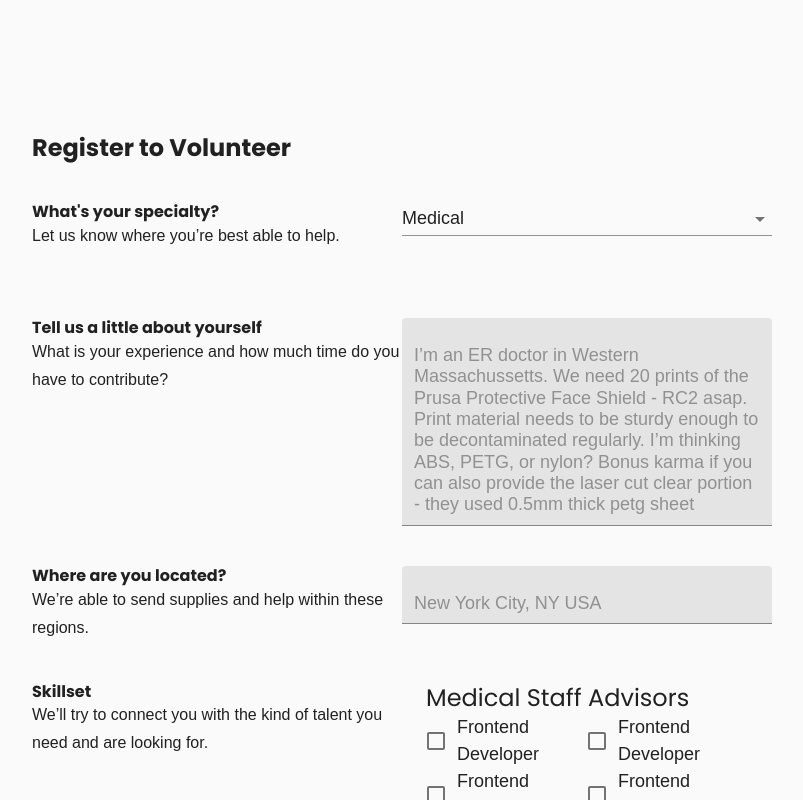
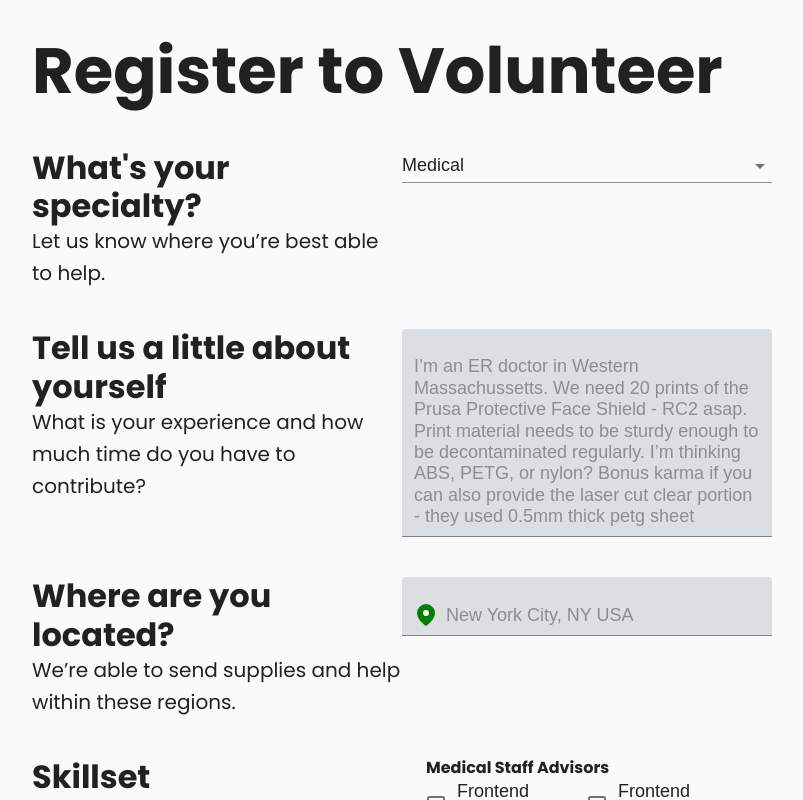
Before and after one commit to crowdsourcemedical/volunteer-database, a React (Create React App) app in the folder frontend/: page /signup in a window 1280 px wide. Shown: the part 160-960 px from the top of the page, without its empty margins (238-1041 px from the left). Built offline with nearby package versions, Linux system fonts and the light colour scheme; a web font is replaced by a local one.

Commit message:
finished styling for desktop

```diff
--- a/frontend/package.json
+++ b/frontend/package.json
@@ -11,6 +11,7 @@
     "pullstate": "^1.11.0",
     "react": "^16.13.1",
     "react-dom": "^16.13.1",
+    "react-feather": "^2.0.3",
     "react-router-dom": "^5.1.2",
     "react-scripts": "3.4.0"
   },
--- a/frontend/src/css/signup.css
+++ b/frontend/src/css/signup.css
@@ -1,10 +1,11 @@
 .about-text {
   width: 100%;
+  background: #f2f5f7;
 }
 
 .signup__container {
   padding: 10px;
-  margin: 200px;
+  margin: 100px 200px 200px 200px;
 }
 
 .specialty__container {
--- a/frontend/src/pages/signup.js
+++ b/frontend/src/pages/signup.js
@@ -1,4 +1,5 @@
 import React, { Component } from "react";
+import { MapPin } from "react-feather";
 import {
   InputLabel,
   Select,
@@ -11,6 +12,7 @@ import {
   FormControlLabel,
   makeStyles,
   Typography,
+  InputAdornment,
   Button
 } from "@material-ui/core";
 import { ComputerScienceTypes, MedicalTypes } from "../types/SignupTypes";
@@ -78,13 +80,13 @@ export default class SignupPage extends Component {
       >
         <Grid item xs>
           <FormControlLabel
-            control={<Checkbox name="checkedA" />}
+            control={<Checkbox name="checkedA" color="primary" />}
             label="Frontend Developer"
           />
         </Grid>
         <Grid item xs>
           <FormControlLabel
-            control={<Checkbox name="checkedA" />}
+            control={<Checkbox name="checkedA" color="primary" />}
             label="Frontend Developer"
           />
         </Grid>
@@ -105,7 +107,7 @@ export default class SignupPage extends Component {
           className="signup__gridWrap"
         >
           <Grid item>
-            <Typography variant="h3" fontWeight="fontWeightBold">
+            <Typography variant="h1" fontWeight="fontWeightBold">
               Register to Volunteer
             </Typography>
           </Grid>
@@ -117,8 +119,8 @@ export default class SignupPage extends Component {
               alignItems="flex-start"
             >
               <Grid item xs>
-                <Typography variant="h4">What's your specialty?</Typography>
-                <Typography variant="subtitle1">
+                <Typography variant="h2">What's your specialty?</Typography>
+                <Typography variant="h6">
                   Let us know where you’re best able to help.
                 </Typography>
               </Grid>
@@ -145,10 +147,10 @@ export default class SignupPage extends Component {
               alignItems="flex-start"
             >
               <Grid item xs>
-                <Typography variant="h4">
+                <Typography variant="h2">
                   Tell us a little about yourself
                 </Typography>
-                <Typography variant="subtitle1">
+                <Typography variant="h6">
                   What is your experience and how much time do you have to
                   contribute?
                 </Typography>
@@ -175,8 +177,8 @@ export default class SignupPage extends Component {
               alignItems="flex-start"
             >
               <Grid item xs>
-                <Typography variant="h4">Where are you located?</Typography>
-                <Typography variant="subtitle1">
+                <Typography variant="h2">Where are you located?</Typography>
+                <Typography variant="h6">
                   We’re able to send supplies and help within these regions.
                 </Typography>
               </Grid>
@@ -185,11 +187,29 @@ export default class SignupPage extends Component {
                   className="about-text"
                   placeholder="New York City, NY USA"
                   name="aboutText"
-                  multiline
                   variant="filled"
                   rows="1"
                   value={this.state.loc}
                   onChange={this.handleChange}
+                  InputProps={{
+                    startAdornment: (
+                      <InputAdornment position="start">
+                        <svg
+                          xmlns="http://www.w3.org/2000/svg"
+                          viewBox="0 0 24 24"
+                          height="24"
+                          width="24"
+                          fill="green"
+                          strokeWidth="2"
+                          strokeLinecap="round"
+                          strokeLinejoin="round"
+                        >
+                          <path d="M21 10c0 7-9 13-9 13s-9-6-9-13a9 9 0 0 1 18 0z" />
+                          <circle cx="12" cy="10" r="3" fill="white" />
+                        </svg>
+                      </InputAdornment>
+                    )
+                  }}
                 />
               </Grid>
             </Grid>
@@ -202,19 +222,21 @@ export default class SignupPage extends Component {
               alignItems="flex-start"
             >
               <Grid item xs>
-                <Typography variant="h4">Skillset</Typography>
-                <Typography variant="subtitle1">
+                <Typography variant="h2">Skillset</Typography>
+                <Typography variant="h6">
                   We’ll try to connect you with the kind of talent you need and
                   are looking for.
                 </Typography>
               </Grid>
               <Grid item xs>
                 <Container>
-                  <Typography variant="h5">Medical Staff Advisors</Typography>
+                  <Typography variant="h4">Medical Staff Advisors</Typography>
                   {this.renderSkillset(3)}
-                  <Typography variant="h5">Engineering</Typography>
+                  <br />
+                  <Typography variant="h4">Engineering</Typography>
                   {this.renderSkillset(3)}
-                  <Typography variant="h5">Manufacturing</Typography>
+                  <br />
+                  <Typography variant="h4">Manufacturing</Typography>
                   {this.renderSkillset(3)}
                 </Container>
               </Grid>
@@ -222,7 +244,7 @@ export default class SignupPage extends Component {
             <Grid className="submit__wrapper">
               <Button
                 variant="contained"
-                color="secondary"
+                color="primary"
                 className="submit__button"
               >
                 Submit Application
```
Also changed, not shown: 1 other file (tests, documents, lock files or other folders).
